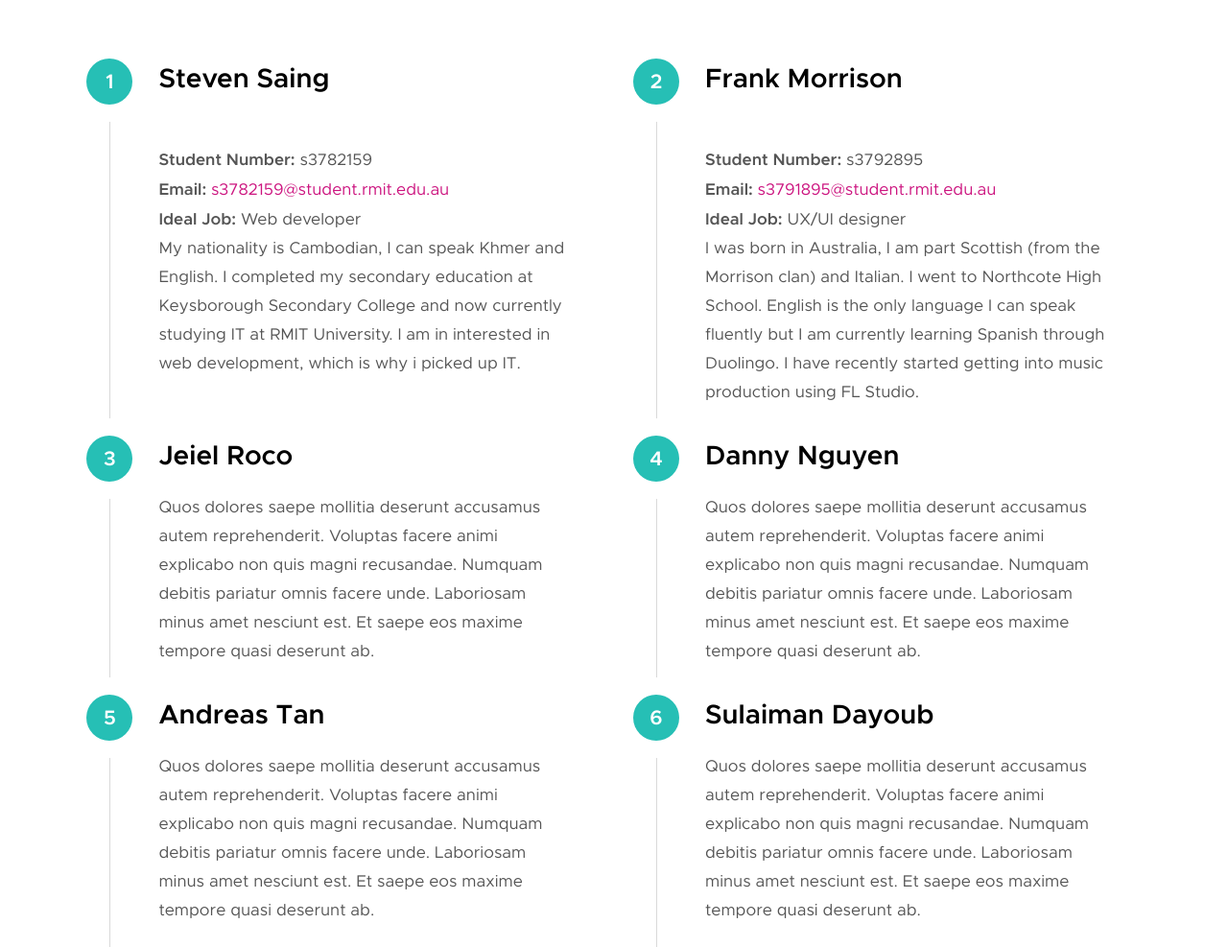
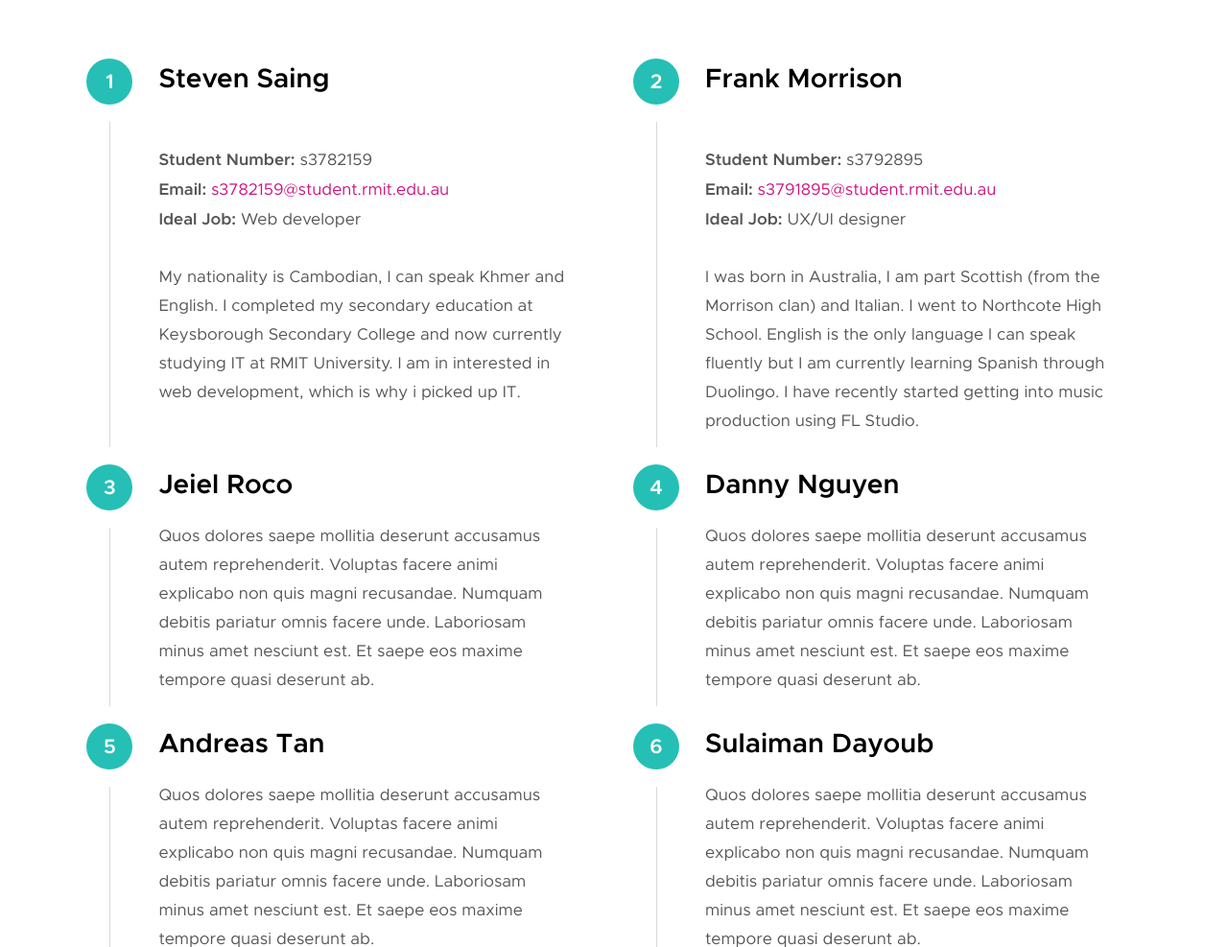
Before and after one commit to stevens378/daikon2a, a plain HTML site: page index.html in a window 1280 px wide. Shown: the part 1160-2147 px from the top of the page at 96% size. Drawn offline with Linux system fonts and the light colour scheme; files whose address does not match are found by name.

Commit message:
Update index.html

```diff
--- a/index.html
+++ b/index.html
@@ -181,14 +181,16 @@
                     <div class="process__text">
                         <h4>Steven Saing</h4>
 <!-- steven's description -->
-                        <p><span style="font-weight: 400;"><br /></span><span style="font-weight: 400;"><strong>Student Number:</strong> s3782159</span><span style="font-weight: 400;"><br /></span><strong>Email: </strong><a href="mailto:s3782159@student.rmit.edu.au"><span style="font-weight: 400;"><a>s3782159@student.rmit.edu.au<br /></a></span></a><span style="font-weight: 400;"><strong>Ideal Job:</strong> Web developer<br /></span><span style="font-weight: 400;">My nationality is Cambodian, I can speak Khmer and English. I completed my secondary education at Keysborough Secondary College and now currently studying IT at RMIT University. I am in interested in web development, which is why i picked up IT. </span></p>
+<p><span style="font-weight: 400;"><br /></span><span style="font-weight: 400;"><strong>Student Number:</strong> s3782159</span><span style="font-weight: 400;"><br /></span><strong>Email: </strong><a>s3782159@student.rmit.edu.au<br /></a><span style="font-weight: 400;"><strong>Ideal Job:</strong> Web developer</span></p>
+<p><span style="font-weight: 400;">My nationality is Cambodian, I can speak Khmer and English. I completed my secondary education at Keysborough Secondary College and now currently studying IT at RMIT University. I am in interested in web development, which is why i picked up IT. </span></p>
                     </div>
                 </div>
                 <div class="col-block process__col" data-item="2" data-aos="fade-up">
                     <div class="process__text">
                         <h4>Frank Morrison</h4>
 <!-- franks' description -->
-                        <p><span style="font-weight: 400;"><br /></span><span style="font-weight: 400;"><strong>Student Number:</strong> s3792895</span><span style="font-weight: 400;"><br /></span><strong>Email: </strong><a href="mailto:s3782159@student.rmit.edu.au"><span style="font-weight: 400;"><a href="mailto:s3791895@student.rmit.edu.au">s3791895@student.rmit.edu.au</a></span></a><span style="font-weight: 400;"><br /><strong>Ideal Job:</strong> UX/UI designer<br />I was born in Australia, I am part Scottish (from the Morrison clan) and Italian. I went to Northcote High School. English is the only language I can speak fluently but I am currently learning Spanish through Duolingo. I have recently started getting into music production using FL Studio.</span></p>
+<p><span style="font-weight: 400;"><br /></span><span style="font-weight: 400;"><strong>Student Number:</strong> s3792895</span><span style="font-weight: 400;"><br /></span><strong>Email: </strong><a href="mailto:s3782159@student.rmit.edu.au"><span style="font-weight: 400;"><a href="mailto:s3791895@student.rmit.edu.au">s3791895@student.rmit.edu.au</a></span></a><span style="font-weight: 400;"><br /><strong>Ideal Job:</strong> UX/UI designer</span></p>
+<p><span style="font-weight: 400;">I was born in Australia, I am part Scottish (from the Morrison clan) and Italian. I went to Northcote High School. English is the only language I can speak fluently but I am currently learning Spanish through Duolingo. I have recently started getting into music production using FL Studio.</span></p>
                     </div>
                 </div>
                 <div class="col-block process__col" data-item="3" data-aos="fade-up">
```
